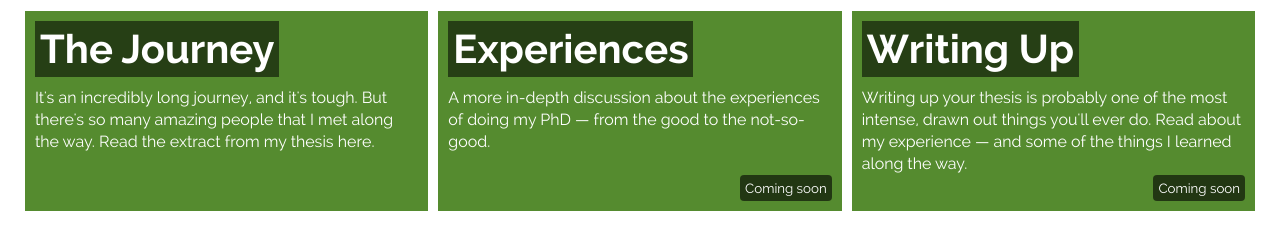
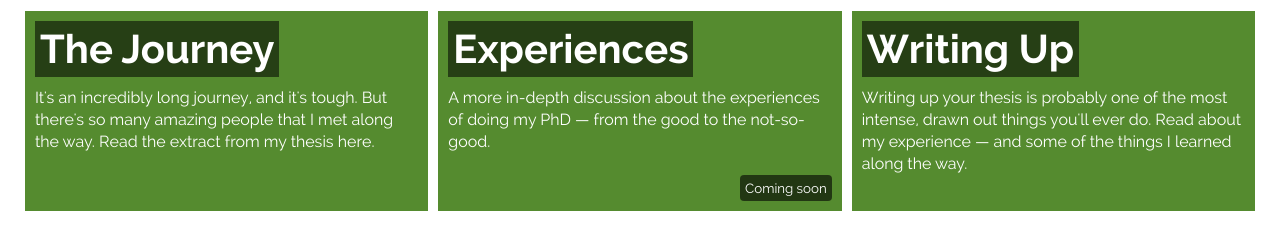
Before and after one commit to maxwelld90/dmax_website, a Django app: page /things/phd/ in a window 1280 px wide. Shown: the part 574-800 px from the top of the page. Run offline with Django 3.2, Linux system fonts and the light colour scheme; style sheets or scripts are compiled from the project's sources; some libraries are stand-ins or nearby versions.

Commit message:
Added link to PhD landing page

```diff
--- a/website_project/templates/things/phd/landing.html
+++ b/website_project/templates/things/phd/landing.html
@@ -41,11 +41,10 @@
                                     </span>
                             </li>
                             <li>
+                                <a class="whole" href="{% url 'things:phd-writing-up' %}">
                                     <span class="header">Writing Up</span>
                                     <span class="blurb">Writing up your thesis is probably one of the most intense, drawn out things you'll ever do. Read about my experience &mdash; and some of the things I learned along the way.</span>
-                                    <span class="tags">
-                                        <span class="red">Coming soon</span>
-                                    </span>
+                                </a>
                             </li>
                         </ul>
                     </div>
```
